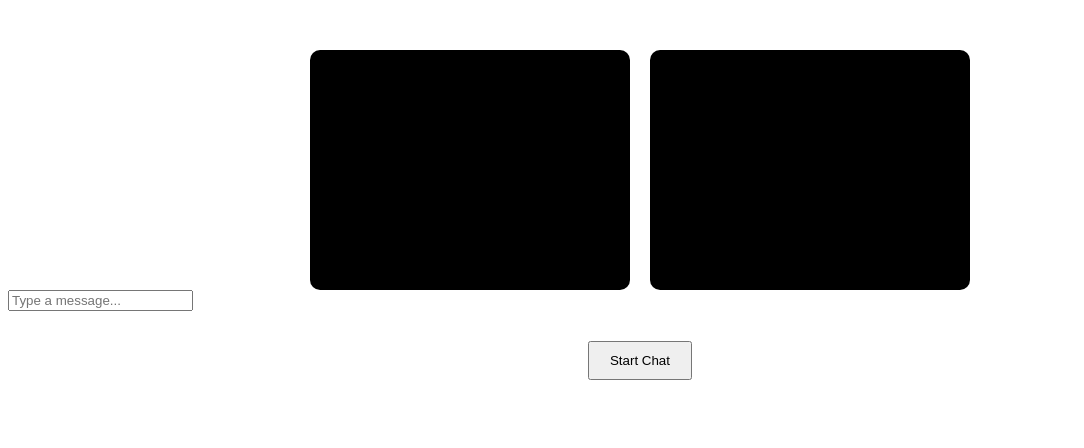
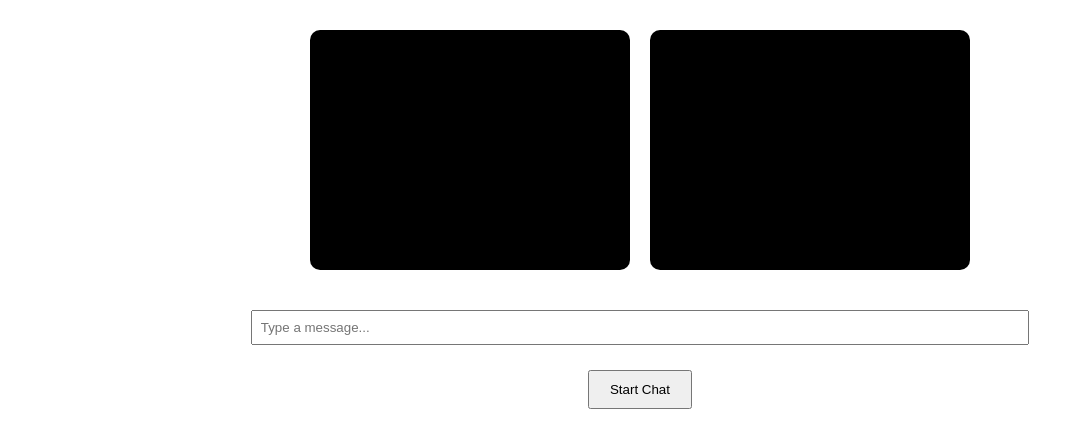
Before and after one commit to charan2717/testit, a Flask app: page / in a window 1280 px wide. Shown: the top 448 px of the page, without its empty margins (0-1084 px from the left). Run offline with Flask 3, Linux system fonts and the light colour scheme; some libraries are stand-ins or nearby versions.

Commit message:
Update index.html

```diff
--- a/templates/index.html
+++ b/templates/index.html
@@ -10,7 +10,7 @@
       display: flex;
       justify-content: center;
       gap: 20px;
-      margin-top: 50px;
+      margin-top: 30px;
     }
 
     video {
@@ -20,10 +20,30 @@
       border-radius: 10px;
     }
 
-    #startBtn {
-      display: block;
-      margin: 30px auto;
+    #controls {
+      text-align: center;
+      margin-top: 20px;
+    }
+
+    #chat-container {
+      text-align: center;
+      margin-top: 30px;
+    }
+
+    #messages {
+      max-height: 200px;
+      overflow-y: auto;
+      margin-bottom: 10px;
+    }
+
+    input[type="text"] {
+      padding: 8px;
+      width: 60%;
+    }
+
+    button {
       padding: 10px 20px;
+      margin: 5px;
     }
   </style>
 </head>
@@ -46,9 +66,24 @@
 
   <script src="https://cdn.socket.io/4.0.0/socket.io.min.js"></script>
   <script>
+    const socket = io();
+
+    const localVideo = document.getElementById('localVideo');
+    const remoteVideo = document.getElementById('remoteVideo');
+    const startBtn = document.getElementById('startBtn');
     const nextBtn = document.getElementById('nextBtn');
     const messageInput = document.getElementById('messageInput');
     const messagesDiv = document.getElementById('messages');
+
+    let localStream = null;
+    let peerConnection = null;
+    let roomId = null;
+
+    const config = {
+      iceServers: [
+        { urls: 'stun:stun.l.google.com:19302' }
+      ]
+    };
 
     startBtn.onclick = async () => {
       await startLocalStream();
@@ -74,6 +109,43 @@ messageInput.addEventListener('keydown', (e) => {
       }
     });
 
+    socket.on('match_found', async ({ room }) => {
+      roomId = room;
+      createPeerConnection();
+
+      localStream.getTracks().forEach(track => {
+        peerConnection.addTrack(track, localStream);
+      });
+
+      const offer = await peerConnection.createOffer();
+      await peerConnection.setLocalDescription(offer);
+      socket.emit('offer', { room, offer });
+    });
+
+    socket.on('offer', async ({ room, offer }) => {
+      roomId = room;
+      createPeerConnection();
+
+      localStream.getTracks().forEach(track => {
+        peerConnection.addTrack(track, localStream);
+      });
+
+      await peerConnection.setRemoteDescription(new RTCSessionDescription(offer));
+      const answer = await peerConnection.createAnswer();
+      await peerConnection.setLocalDescription(answer);
+      socket.emit('answer', { room, answer });
+    });
+
+    socket.on('answer', async ({ answer }) => {
+      await peerConnection.setRemoteDescription(new RTCSessionDescription(answer));
+    });
+
+    socket.on('ice_candidate', ({ candidate }) => {
+      if (peerConnection && candidate) {
+        peerConnection.addIceCandidate(new RTCIceCandidate(candidate));
+      }
+    });
+
     socket.on('chat_message', ({ message }) => {
       addMessage('Stranger: ' + message);
     });
@@ -82,6 +154,29 @@ function addMessage(msg) {
       const p = document.createElement('p');
       p.textContent = msg;
       messagesDiv.appendChild(p);
+    }
+
+    function createPeerConnection() {
+      peerConnection = new RTCPeerConnection(config);
+
+      peerConnection.ontrack = (event) => {
+        remoteVideo.srcObject = event.streams[0];
+      };
+
+      peerConnection.onicecandidate = (event) => {
+        if (event.candidate) {
+          socket.emit('ice_candidate', { room: roomId, candidate: event.candidate });
+        }
+      };
+    }
+
+    async function startLocalStream() {
+      try {
+        localStream = await navigator.mediaDevices.getUserMedia({ video: true, audio: true });
+        localVideo.srcObject = localStream;
+      } catch (error) {
+        alert('Failed to access camera/mic.');
+      }
     }
 
     function cleanupPeer() {
@@ -95,7 +190,6 @@ function cleanupPeer() {
         roomId = null;
       }
     }
-
   </script>
 </body>
 
```
Lines whose indentation alone changed are shown as unchanged.
